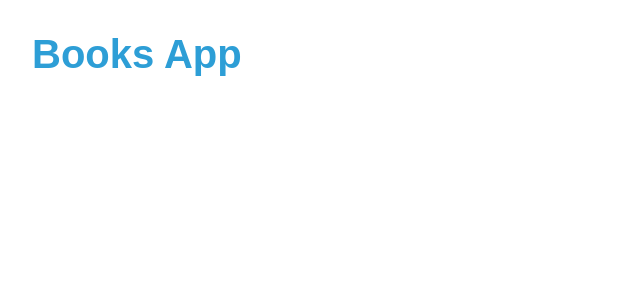
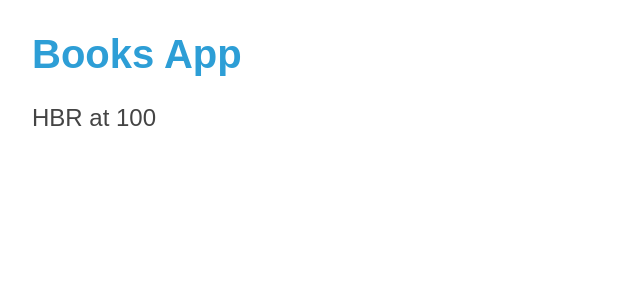
Before and after one commit to YashPaste/AngularApp, an Angular app: page / in a window 1280 px wide. Shown: the top 300 px of the page, without its empty margins (0-640 px from the left). Built offline with nearby package versions, Linux system fonts and the light colour scheme.

Commit message:
create books component

```diff
--- a/src/app/app.component.html
+++ b/src/app/app.component.html
@@ -1 +1,2 @@
 <h1>{{title}}</h1>
+<app-books></app-books>
--- a/src/app/app.module.ts
+++ b/src/app/app.module.ts
@@ -2,10 +2,12 @@
 import { BrowserModule } from '@angular/platform-browser';
 
 import { AppComponent } from './app.component';
+import { BooksComponent } from './components/books/books.component';
 
 @NgModule({
   declarations: [
-    AppComponent
+    AppComponent,
+    BooksComponent
   ],
   imports: [
     BrowserModule
--- /dev/null
+++ b/src/app/book.ts
@@ -0,0 +1,5 @@
+export interface Book {
+    id: number;
+    author: string;
+    title: string;
+}
--- /dev/null
+++ b/src/app/components/books/books.component.html
@@ -0,0 +1 @@
+<h2>{{book.title}}</h2>
--- /dev/null
+++ b/src/app/components/books/books.component.ts
@@ -0,0 +1,19 @@
+import { Component, OnInit } from '@angular/core';
+import { Book } from '../../book';
+
+@Component({
+  selector: 'app-books',
+  templateUrl: './books.component.html',
+  styleUrls: ['./books.component.css'],
+})
+export class BooksComponent implements OnInit {
+  book: Book = {
+    id: 1,
+    author: 'HBR',
+    title: 'HBR at 100',
+  };
+
+  constructor() {}
+
+  ngOnInit(): void {}
+}
```
Also changed, not shown: src/app/components/books/books.component.css (added), 1 other file (tests, documents, lock files or other folders).
